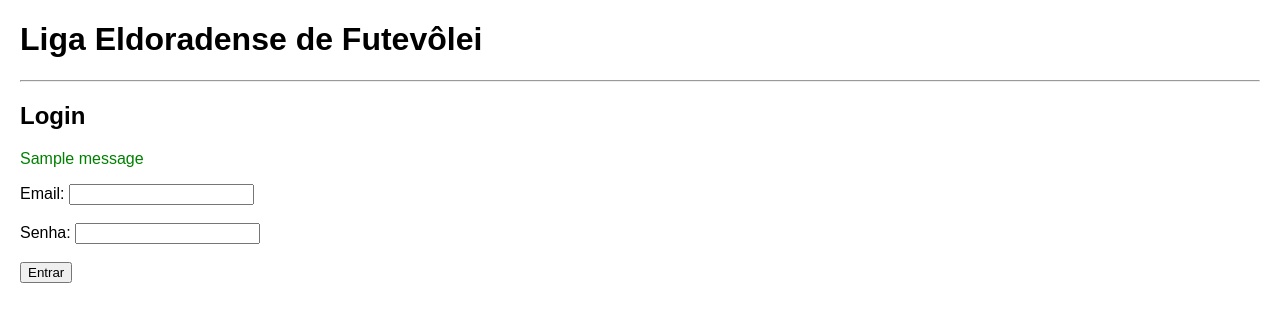
After one commit to IsmaIenczak/liga-eldoradense-ftv, a Flask app: page /login in a window 1280 px wide. The commit adds this page. Shown: the top 322 px of the page. Run offline with Flask 3, Linux system fonts and the light colour scheme; tables that the repository leaves empty hold one stand-in row (values such as "Sample post"); one stand-in notice (Sample message) is shown.

Commit message:
feat: integrate login page with base layout and conditional menu rendering

```diff
--- a/app.py
+++ b/app.py
@@ -2,7 +2,7 @@ import os
 from dotenv import load_dotenv
 from flask import Flask, render_template
 from extensions import db
-from models import Atleta, Evento, Categoria, Inscricao
+from models import Atleta, Evento, Categoria, Inscricao, Usuario
 from routes.niveis import niveis_bp
 
 
@@ -46,6 +46,7 @@ from routes.atletas import atletas_bp
 from routes.eventos import eventos_bp
 from routes.categorias import categorias_bp
 from routes.inscricoes import inscricoes_bp
+from routes.auth import auth_bp
 
 
 app.register_blueprint(atletas_bp)
@@ -53,10 +54,29 @@ app.register_blueprint(eventos_bp)
 app.register_blueprint(categorias_bp)
 app.register_blueprint(inscricoes_bp)
 app.register_blueprint(niveis_bp)
+app.register_blueprint(auth_bp)
+
+
 
 with app.app_context():
     db.create_all()
 
+    admin_existente = Usuario.query.filter_by(email="admin@admin.com").first()
+
+    if not admin_existente:
+        admin = Usuario(
+            email="admin@admin.com",
+            tipo="admin"
+        )
+        admin.set_senha("123456")
+
+        db.session.add(admin)
+        db.session.commit()
+
+        print("Admin criado com sucesso: admin@admin.com / 123456")
+
+
+
 
 if __name__ == "__main__":
     app.run(debug=True)
--- /dev/null
+++ b/routes/auth.py
@@ -0,0 +1,32 @@
+from flask import Blueprint, render_template, request, redirect, url_for, session, flash
+from models import Usuario
+
+auth_bp = Blueprint("auth", __name__)
+
+
+@auth_bp.route("/login", methods=["GET", "POST"])
+def login():
+    if request.method == "POST":
+        email = request.form.get("email")
+        senha = request.form.get("senha")
+
+        usuario = Usuario.query.filter_by(email=email).first()
+
+        if not usuario or not usuario.check_senha(senha):
+            flash("Email ou senha inválidos.", "error")
+            return redirect(url_for("auth.login"))
+
+        session["usuario_id"] = usuario.id
+        session["usuario_tipo"] = usuario.tipo
+
+        flash("Login realizado com sucesso!", "success")
+        return redirect(url_for("home"))
+
+    return render_template("login.html")
+
+
+@auth_bp.route("/logout")
+def logout():
+    session.clear()
+    flash("Logout realizado com sucesso!", "success")
+    return redirect(url_for("auth.login"))
--- a/routes/categorias.py
+++ b/routes/categorias.py
@@ -28,7 +28,7 @@ def nova_categoria():
             return redirect(url_for("categorias.nova_categoria"))
 
         if vagas % 2 != 0:
-            flash("O número de vagas deve ser par.", "error")
+            flash("O número de vagas deve ser par para geração do chaveamento.", "error")
             return redirect(url_for("categorias.nova_categoria"))
 
         existente = Categoria.query.filter_by(
--- a/templates/base.html
+++ b/templates/base.html
@@ -28,7 +28,7 @@
 
     <header>
         <h1>Liga Eldoradense de Futevôlei</h1>
-
+        {% if session.get("usuario_id") %}
             <!-- 🧭 MENU PRINCIPAL -->
             <nav>
                 <a href="/">Início</a> |
@@ -43,7 +43,7 @@
                 <a href="/niveis">Níveis</a> |
                 <a href="/niveis/novo">Novo Nível</a>
             </nav>
-
+        {% endif %}
         <hr>
     </header>
 
--- /dev/null
+++ b/templates/login.html
@@ -0,0 +1,31 @@
+{% extends "base.html" %}
+
+{% block content %}
+
+<h2>Login</h2>
+
+{% with messages = get_flashed_messages(with_categories=true) %}
+  {% if messages %}
+    {% for category, message in messages %}
+      <p style="color: {% if category == 'error' %}red{% else %}green{% endif %};">
+        {{ message }}
+      </p>
+    {% endfor %}
+  {% endif %}
+{% endwith %}
+
+<form method="POST">
+    <label for="email">Email:</label>
+    <input type="email" name="email" id="email" required>
+
+    <br><br>
+
+    <label for="senha">Senha:</label>
+    <input type="password" name="senha" id="senha" required>
+
+    <br><br>
+
+    <button type="submit">Entrar</button>
+</form>
+
+{% endblock %}
```
Also changed, not shown: models.py (+22 -0 lines). Lines whose indentation alone changed are shown as unchanged.
